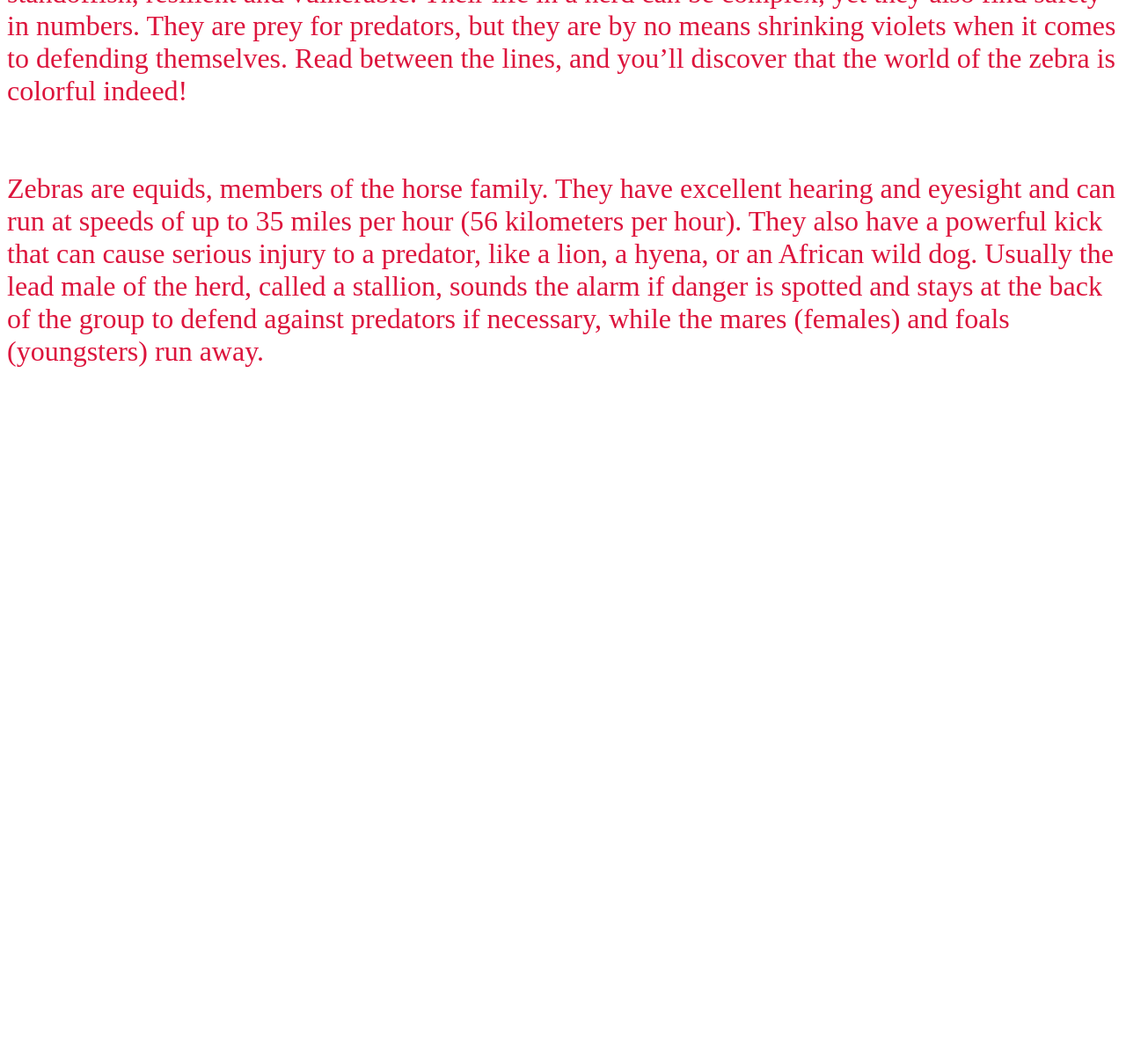
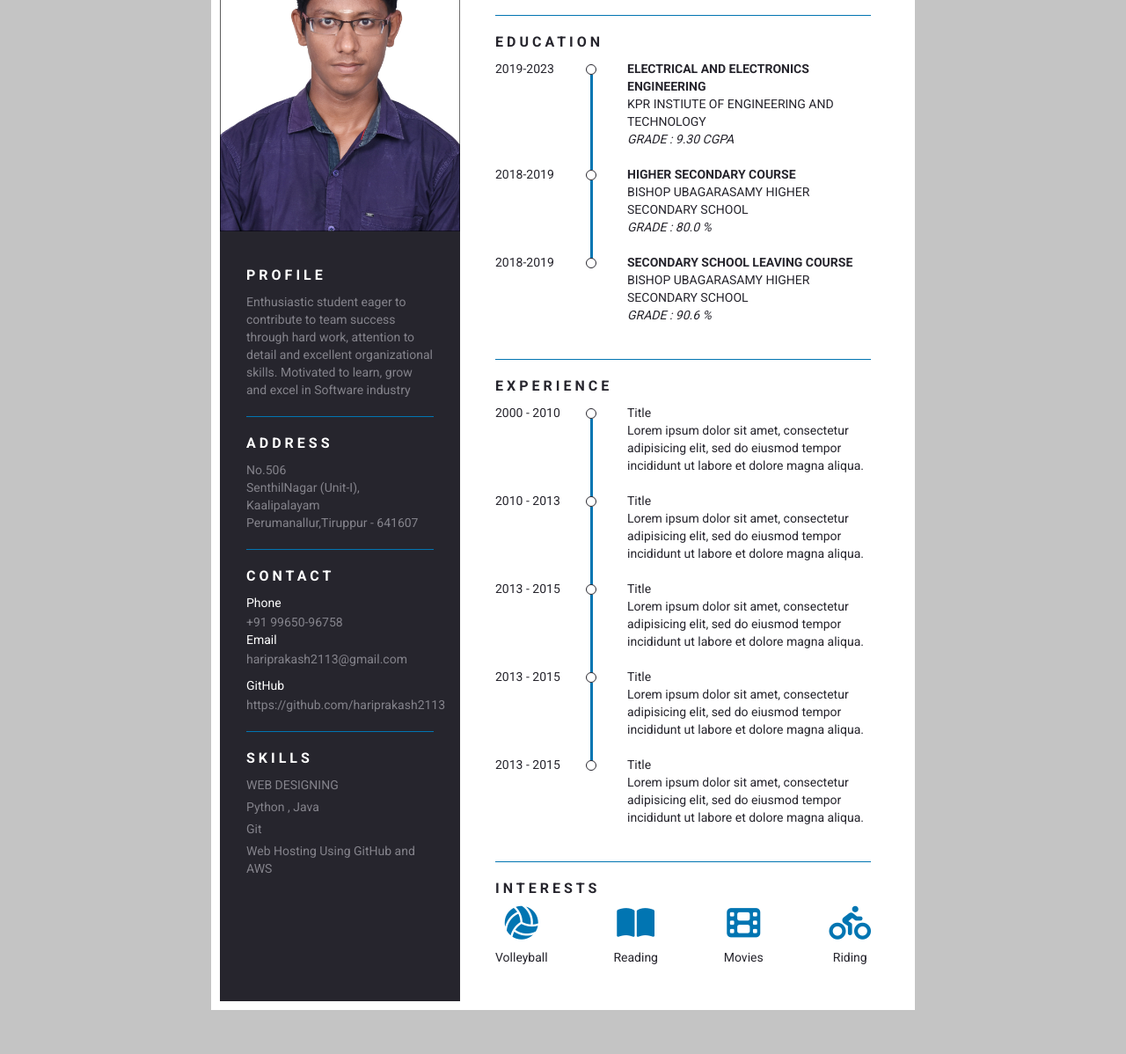
Before and after one commit to Bala-0824/resume.github.io, a plain HTML site: page index.html in a window 1280 px wide. Shown: the part 153-1351 px from the top of the page at 88% size. Before the commit the page ends 800 px from the top, so only its background shows below. Drawn offline with Linux system fonts and the light colour scheme.

Commit message:
Halway done

```diff
--- a/index.html
+++ b/index.html
@@ -1,24 +1,188 @@
 <!DOCTYPE html>
 <html>
-    <head>
-        <title>Summa oru Try</title>
-    </head>
-    <style>
-        h1{
-            color:blueviolet;
-        }
-        p{
-            font-size: xx-large;
-            color:crimson;
-        }
-    </style>
+<head>
+	<meta charset="utf-8">
+	<title>Hari Prakash's Portflio</title>
+	<meta name="viewport" content="width=device-width, initial-scale=1.0">
+	<link rel="stylesheet" type="text/css" href="styles.css">
+	<script src="https://kit.fontawesome.com/b99e675b6e.js"></script>
+</head>
+<body>
 
-        <body>
-        <h1 align="center">Zebras</h1>
-        <p>
-            They are sturdy, spirited animals that are a study in contrasts: willful and playful, social and standoffish, resilient and vulnerable. Their life in a herd can be complex, yet they also find safety in numbers. They are prey for predators, but they are by no means shrinking violets when it comes to defending themselves. Read between the lines, and you’ll discover that the world of the zebra is colorful indeed!<br><br><br>
+<div class="resume_wrapper">
+	<div class="resume_left">
+		<div class="resume_image">
+			<img src="pic.jpg" alt="Resume_image">
+		</div>
+		<div class="resume_bottom">
+			<div class="resume_item resume_namerole">
+				<div class="name">HARI PRAKASH V</div>
+				<div class="role">Student @KPRIET</div>
+                <div class="role">99650-96758</div>
+			</div>
+			<div class="resume_item resume_profile">
+				<div class="resume_title">Profile</div>
+				<div class="resume_info">Enthusiastic student eager to contribute to team success through hard work, attention to detail and excellent organizational skills. Motivated to learn, grow and excel in Software industry</div>
+			</div>
+			<div class="resume_item resume_address">
+				<div class="resume_title">Address</div>
+				<div class="resume_info">
+					No.506<br/>
+					SenthilNagar (Unit-I), Kaalipalayam<br/>
+					Perumanallur,Tiruppur - 641607
+				</div>
+			</div>
+			<div class="resume_item resume_contact">
+				<div class="resume_title">Contact</div>
+				<div class="resume_info">
+					<div class="resume_subtitle">Phone</div>
+					<div class="resume_subinfo">+91 99650-96758</div>
+				</div>
+				<div class="resume_info">
+					<div class="resume_subtitle">Email</div>
+					<div class="resume_subinfo">hariprakash2113@gmail.com</div>
+				</div>
+                <div class="resume_info">
+					<div class="resume_subtitle">GitHub</div>
+					<div class="resume_subinfo">https://github.com/hariprakash2113</div>
+				</div>
+			</div>
+			<div class="resume_item resume_skills">
+				<div class="resume_title">Skills</div>
+				<div class="resume_info">
+					<div class="skills_list">
+						<div class="skills_left">WEB DESIGNING</div>
+						<div class="skills_bar">
 
-Zebras are equids, members of the horse family. They have excellent hearing and eyesight and can run at speeds of up to 35 miles per hour (56 kilometers per hour). They also have a powerful kick that can cause serious injury to a predator, like a lion, a hyena, or an African wild dog. Usually the lead male of the herd, called a stallion, sounds the alarm if danger is spotted and stays at the back of the group to defend against predators if necessary, while the mares (females) and foals (youngsters) run away.
-        </p>
-    </body>
+						</div>
+					</div>
+					<div class="skills_list">
+						<div class="skills_left">Python , Java</div>
+						<div class="skills_bar">
+
+						</div>
+					</div>
+					<div class="skills_list">
+						<div class="skills_left">Git</div>
+						<div class="skills_bar">
+
+						</div>
+					</div>
+					<div class="skills_list">
+						<div class="skills_left">Web Hosting Using GitHub and AWS</div>
+						<div class="skills_bar">
+
+						</div>
+					</div>
+				</div>
+			</div>
+		</div>
+	</div>
+	<div class="resume_right">
+		<div class="resume_item resume_namerole">
+			<div class="name">HARI PRAKASH V</div>
+			<div class="role">Student @KPR INSTIUTE OF ENGINEERING AND TECHNOLOGY</div>
+        </div>
+		<div class="resume_item resume_education">
+			<div class="resume_title">Education</div>
+			<div class="resume_info">
+				<div class="resume_data">
+					<div class="year">2019-2023</div>
+					<div class="content">
+						<p><b>ELECTRICAL AND ELECTRONICS ENGINEERING</b></p>
+						<p>KPR INSTIUTE OF ENGINEERING AND TECHNOLOGY</p>
+                        <p><em>GRADE : 9.30 CGPA</em></p>
+					</div>
+				</div>
+				<div class="resume_data">
+					<div class="year">2018-2019</div>
+					<div class="content">
+						<p><b>HIGHER SECONDARY COURSE</b></p>
+						<p>BISHOP UBAGARASAMY HIGHER SECONDARY SCHOOL</p>
+                        <p><em>GRADE : 80.0 %</em></p>
+				</div>
+                </div>
+				<div class="resume_data">
+					<div class="year">2018-2019</div>
+					<div class="content">
+						<p><b>SECONDARY SCHOOL LEAVING COURSE</b></p>
+						<p>BISHOP UBAGARASAMY HIGHER SECONDARY SCHOOL</p>
+                        <p><em>GRADE : 90.6 %</em></p>
+				</div>
+            </div>
+            </div>
+		</div>
+		<div class="resume_item resume_experience">
+			<div class="resume_title">Experience</div>
+			<div class="resume_info">
+				<div class="resume_data">
+					<div class="year">2000 - 2010</div>
+					<div class="content">
+						<p>Title</p>
+						<p>Lorem ipsum dolor sit amet, consectetur adipisicing elit, sed do eiusmod tempor incididunt ut labore et dolore magna aliqua.</p>
+					</div>
+				</div>
+				<div class="resume_data">
+					<div class="year">2010 - 2013</div>
+					<div class="content">
+						<p>Title</p>
+						<p>Lorem ipsum dolor sit amet, consectetur adipisicing elit, sed do eiusmod tempor incididunt ut labore et dolore magna aliqua.</p>
+					</div>
+				</div>
+				<div class="resume_data">
+					<div class="year">2013 - 2015</div>
+					<div class="content">
+						<p>Title</p>
+						<p>Lorem ipsum dolor sit amet, consectetur adipisicing elit, sed do eiusmod tempor incididunt ut labore et dolore magna aliqua.</p>
+					</div>
+				</div>
+				<div class="resume_data">
+					<div class="year">2013 - 2015</div>
+					<div class="content">
+						<p>Title</p>
+						<p>Lorem ipsum dolor sit amet, consectetur adipisicing elit, sed do eiusmod tempor incididunt ut labore et dolore magna aliqua.</p>
+					</div>
+				</div>
+				<div class="resume_data">
+					<div class="year">2013 - 2015</div>
+					<div class="content">
+						<p>Title</p>
+						<p>Lorem ipsum dolor sit amet, consectetur adipisicing elit, sed do eiusmod tempor incididunt ut labore et dolore magna aliqua.</p>
+					</div>
+				</div>
+			</div>
+		</div>
+		<div class="resume_item resmue_interests">
+			<div class="resume_title">Interests</div>
+			<div class="resume_info">
+				<div class="interests">
+					<div class="int_icon">
+						<i class="fas fa-volleyball-ball"></i>
+					</div>
+					<div class="int_data">Volleyball</div>
+				</div>
+				<div class="interests">
+					<div class="int_icon">
+						<i class="fas fa-book-open"></i>
+					</div>
+					<div class="int_data">Reading</div>
+				</div>
+				<div class="interests">
+					<div class="int_icon">
+						<i class="fas fa-film"></i>
+					</div>
+					<div class="int_data">Movies</div>
+				</div>
+				<div class="interests">
+					<div class="int_icon">
+						<i class="fas fa-biking"></i>
+					</div>
+					<div class="int_data">Riding</div>
+				</div>
+			</div>
+		</div>
+	</div>
+</div>
+
+</body>
 </html>
--- /dev/null
+++ b/styles.css
@@ -0,0 +1,229 @@
+@import url('https://fonts.googleapis.com/css2?family=Roboto:wght@400;700&display=swap');
+
+*{
+	margin: 0;
+	padding: 0;
+	list-style: none;
+	box-sizing: border-box;
+	font-family: 'Roboto', sans-serif;
+}
+
+body{
+	background: #c4c4c4;
+	font-size: 14px;
+	line-height: 20px;
+}
+
+.resume_wrapper{
+	display: flex;
+	width: 800px;
+	margin: 50px auto;
+	background: #fff;
+	padding: 10px;
+}
+
+.resume_wrapper .resume_left{
+	width: 35%;
+	background: #26252d;
+}
+
+.resume_wrapper .resume_left .resume_image{
+	width: 100%;
+}
+
+.resume_wrapper .resume_left .resume_image img{
+	width: 100%;
+	display: block;
+}
+
+.resume_wrapper .resume_title{
+	color: #fff;
+	text-transform: uppercase;
+	font-weight: 700;
+	font-size: 16px;
+	margin-bottom: 10px;
+	letter-spacing: 4px;
+}
+
+.resume_wrapper .resume_left .resume_info{
+	color: #84838b;
+}
+
+.resume_wrapper .resume_left .resume_bottom{
+	padding: 20px 30px;
+}
+
+.resume_wrapper .resume_item{
+	padding: 20px 0;
+	border-bottom: 1px solid #0175b2;
+}
+
+.resume_wrapper  .resume_item:last-child{
+	border-bottom: 0;
+}
+
+.resume_wrapper .resume_left .resume_namerole{
+	display: none;
+}
+
+.resume_wrapper .resume_namerole .name{
+	font-size: 20px;
+	color: #fff;
+	text-transform: uppercase;
+	font-weight: 700;
+	margin-bottom: 10px;
+	letter-spacing: 4px;
+}
+
+.resume_wrapper .resume_left .resume_namerole .role{
+	color: #84838b;
+}
+
+.resume_wrapper .resume_left .resume_contact .resume_info:last-child{
+	 margin-top: 10px;
+}
+
+.resume_wrapper .resume_left .resume_contact .resume_subtitle{
+	color: #fff;
+	margin-bottom: 2px;
+}
+
+.resume_wrapper .resume_left .resume_skills .skills_list{
+	display: flex;
+	justify-content: space-between;
+	margin-bottom: 5px;
+}
+
+.resume_wrapper .resume_left .resume_skills .skills_list .skills_bar p{
+	position: relative;
+	width: 125px;
+    height: 20px;
+    background: #fff;
+}
+
+.resume_wrapper .resume_left .resume_skills .skills_list .skills_bar p span{
+	position: absolute;
+	top: 0;
+	left: 0;
+	background: #0175b2;
+	width: 100%;
+	height: 100%;
+}
+
+.resume_wrapper .resume_right{
+	width: 65%;
+	padding: 20px 40px;
+	color: #26252d;
+}
+
+.resume_wrapper .resume_right .resume_namerole .name{
+	color: #26252d;
+	font-size: 32px;
+}
+
+.resume_wrapper .resume_right .resume_namerole .role{
+	font-size: 14px;
+	text-transform: uppercase;
+}
+
+.resume_wrapper .resume_right .resume_item .resume_title{
+	color: #26252d;
+}
+
+.resume_wrapper .resume_right .resume_data{
+	display: flex;
+}
+
+.resume_wrapper .resume_right .resume_data .year{
+	padding-right: 35px;
+	width: 115px;
+	position: relative;
+}
+
+.resume_wrapper .resume_right .resume_data .content{
+	padding-left: 35px;
+	margin-bottom: 20px;
+	width: calc(100% - 115px);
+}
+
+.resume_wrapper .resume_right .resume_data .year:before{
+	content: "";
+	position: absolute;
+	top: 5px;
+	right: 0;
+	width: 10px;
+	height: 10px;
+	background: #fff;
+	border: 1px solid #26252d;
+	border-radius: 50%;
+}
+
+.resume_wrapper .resume_right .resume_data .year:after{
+	content: "";
+    position: absolute;
+    top: 17px;
+    right: 4px;
+    width: 3px;
+    height: 90%;
+    background: #0175b2;
+}
+
+.resume_wrapper .resume_right .resume_data:last-child .year:after{
+	display: none;
+}
+
+.resume_wrapper .resume_right .resmue_interests .resume_info{
+	display: flex;
+	justify-content: space-between;
+	text-align: center;
+}
+
+.resume_wrapper .resume_right .resmue_interests .interests .int_icon{
+	font-size: 38px;
+	color: #0175b2;
+	margin-bottom: 10px;
+}
+
+
+@media screen and (max-width: 800px){
+	.resume_wrapper .resume_right .resume_namerole{
+		display: none;
+	}
+	.resume_wrapper .resume_left .resume_namerole{
+		display: block;
+	}
+	.resume_wrapper{
+		width: 95%;
+		margin: 10px auto;
+		flex-direction: column;
+	}
+	.resume_wrapper .resume_left,
+	.resume_wrapper .resume_right{
+		width: 100%;
+	}
+}
+
+@media screen and (max-width: 424px){
+	.resume_wrapper .resume_right{
+		padding: 20px 30px;
+	}
+	.resume_wrapper .resume_right .resume_data{
+		flex-direction: column;
+	}
+	.resume_wrapper .resume_right .resume_data .year{
+		padding: 0;
+		margin-bottom: 5px;
+		width: 100%;
+		color: #0175b2;
+	}
+	.resume_wrapper .resume_right .resume_data .year:before,
+	.resume_wrapper .resume_right .resume_data .year:after{
+		display: none;
+	}
+	.resume_wrapper .resume_right .resume_data .content{
+		width: 100%;
+		padding: 0;
+	}
+	.resume_wrapper .resume_right .resmue_interests .interests .int_icon{
+		font-size: 24px;
+	}
```
Also changed, not shown: pic.JPG (added), prep.txt (added), 1 other file.
